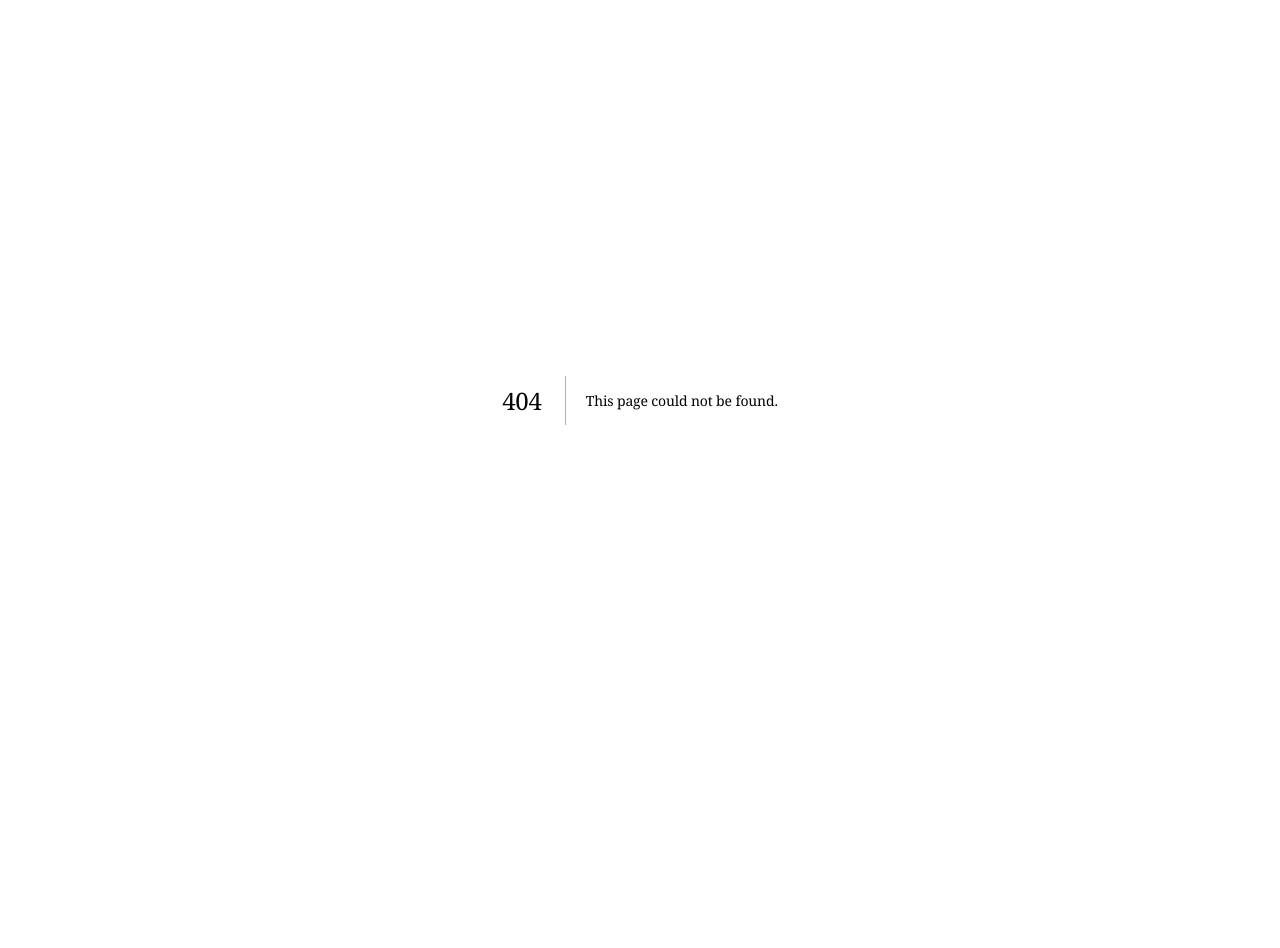
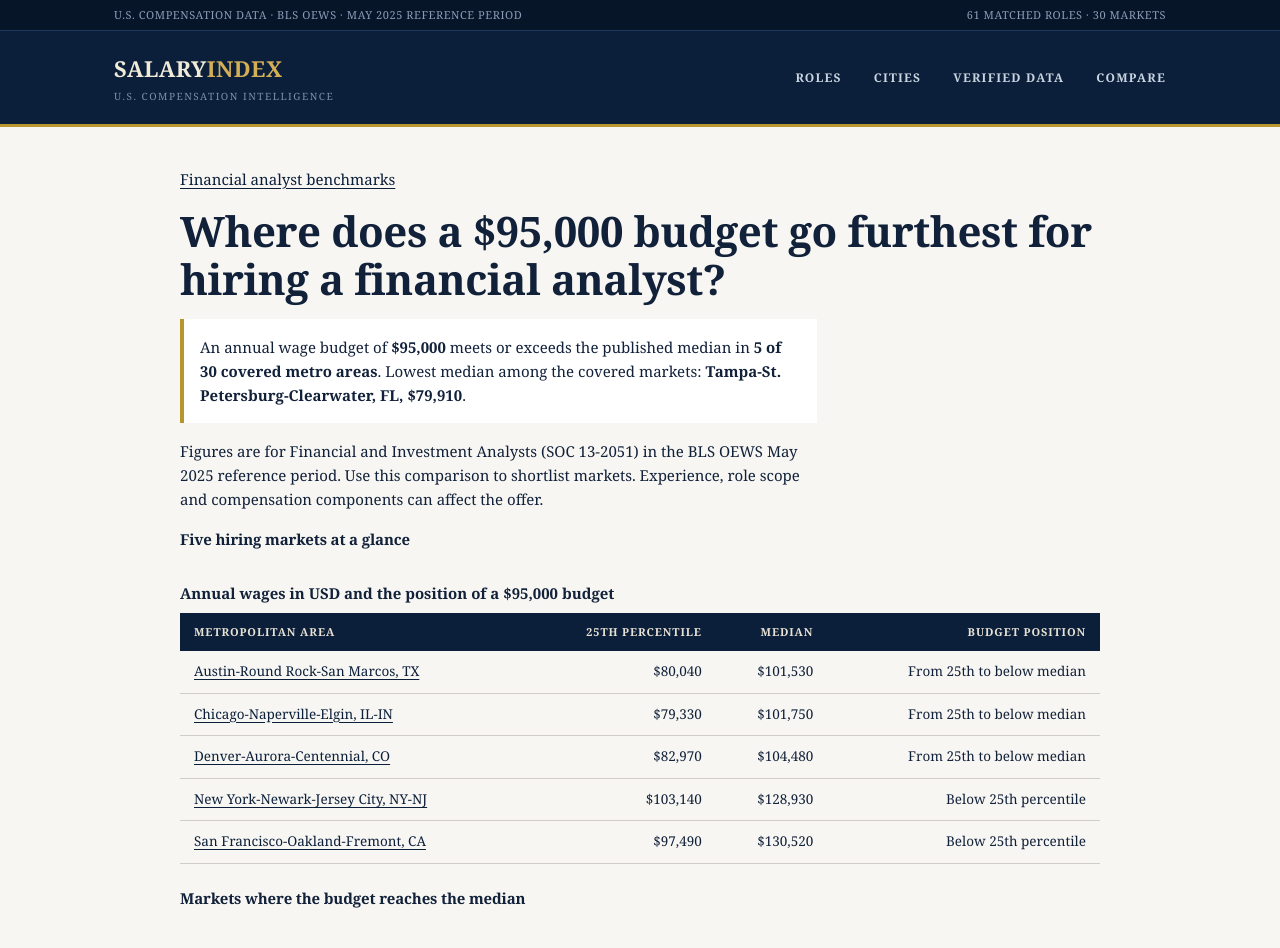
Before and after one commit to DreadStallion/salary-index, a Next.js app: page /insights/financial-analyst-budget in a window 1280 px wide. Before the commit this address had no page. Shown: the top 948 px of the page. Before the commit the page ends 800 px from the top, so only its background shows below. Built offline with nearby package versions, Linux system fonts and the light colour scheme.

Commit message:
Publish the financial analyst hiring budget comparison

```diff
--- a/app/(site)/benchmarks/[role]/page.tsx
+++ b/app/(site)/benchmarks/[role]/page.tsx
@@ -1,6 +1,6 @@
 import type { Metadata } from 'next'
 import { notFound } from 'next/navigation'
-import { BENCHMARK_PERIOD, BENCHMARK_RELEASE, BLS_METRO_WORKBOOK, BLS_TABLES, getBenchmark, getBenchmarkSlugs } from '@/data/benchmarks'
+import { BENCHMARK_PERIOD, BENCHMARK_RELEASE, FINANCIAL_ANALYST_BUDGET_PATH, BLS_METRO_WORKBOOK, BLS_TABLES, getBenchmark, getBenchmarkSlugs } from '@/data/benchmarks'
 import { formatSalary } from '@/data/salaries'
 
 type Props = { params: Promise<{ role: string }> }
@@ -42,6 +42,9 @@ export default async function BenchmarkPage({ params }: Props) {
         </p>
       )}
       <p>Figures are annual wages in U.S. dollars. Area names and codes match the BLS workbook. An unavailable cell means the source does not give a numeric value for that percentile.</p>
+      {role === 'financial-analyst' && (
+        <p><a href={FINANCIAL_ANALYST_BUDGET_PATH}>See where a $95,000 hiring budget reaches the median →</a></p>
+      )}
       <div className="benchmark-scroll" role="region" aria-label="Scrollable wage table" tabIndex={0}>
         <table className="data-table">
           <caption>Annual wage percentiles, {BENCHMARK_PERIOD}</caption>
--- a/app/(site)/benchmarks/page.tsx
+++ b/app/(site)/benchmarks/page.tsx
@@ -1,5 +1,5 @@
 import type { Metadata } from 'next'
-import { BENCHMARK_PERIOD, getBenchmark, getBenchmarkSlugs } from '@/data/benchmarks'
+import { BENCHMARK_PERIOD, FINANCIAL_ANALYST_BUDGET_PATH, getBenchmark, getBenchmarkSlugs } from '@/data/benchmarks'
 
 export const metadata: Metadata = {
   title: 'Verified U.S. salary benchmarks | SalaryIndex',
@@ -12,6 +12,7 @@ export default function BenchmarksPage() {
     <section className="benchmark">
       <h1>Verified U.S. salary benchmarks</h1>
       <p>Compare annual wages across U.S. metro areas using the {BENCHMARK_PERIOD} BLS OEWS tables. Each comparison shows the occupation and area codes used in the original source.</p>
+      <p><a href={FINANCIAL_ANALYST_BUDGET_PATH}>Hiring a financial analyst with a $95,000 budget</a></p>
       <ul className="benchmark-list">
         {getBenchmarkSlugs().sort((a, b) => (getBenchmark(a)?.occupation ?? a).localeCompare(getBenchmark(b)?.occupation ?? b)).map(slug => {
           const benchmark = getBenchmark(slug)
--- /dev/null
+++ b/app/(site)/insights/financial-analyst-budget/page.tsx
@@ -0,0 +1,68 @@
+import type { Metadata } from 'next'
+import {
+  BENCHMARK_PERIOD, BLS_METRO_WORKBOOK, FINANCIAL_ANALYST_BUDGET_PATH,
+  FINANCIAL_ANALYST_PILOT_MARKETS, getBenchmark,
+} from '@/data/benchmarks'
+import { formatSalary } from '@/data/salaries'
+
+const budget = 95000
+const title = 'Where does a $95,000 budget go furthest for hiring a financial analyst?'
+const description = 'Compare a $95,000 annual wage budget with official BLS financial analyst wages across U.S. metro areas.'
+
+export const metadata: Metadata = {
+  title: `${title} | SalaryIndex`,
+  description,
+  alternates: { canonical: `https://ussalaryindex.com${FINANCIAL_ANALYST_BUDGET_PATH}` },
+}
+
+export default function FinancialAnalystBudget() {
+  const benchmark = getBenchmark('financial-analyst')
+  if (!benchmark) throw new Error('Financial analyst benchmark is required for the budget comparison.')
+
+  const ranked = benchmark.markets.flatMap(row =>
+    row.median === null ? [] : [{ ...row, median: row.median }],
+  ).sort((a, b) => a.median - b.median)
+  const atOrAbove = ranked.filter(row => budget >= row.median)
+  const featured = ranked.filter(row => FINANCIAL_ANALYST_PILOT_MARKETS.includes(row.slug))
+
+  return (
+    <article className="benchmark">
+      <nav aria-label="Breadcrumb"><a href="/benchmarks/financial-analyst">Financial analyst benchmarks</a></nav>
+      <h1>{title}</h1>
+      <p className="benchmark-summary">
+        An annual wage budget of <strong>{formatSalary(budget)}</strong> meets or exceeds the published median in{' '}
+        <strong>{atOrAbove.length} of {ranked.length} covered metro areas</strong>.{' '}
+        Lowest median among the covered markets: <strong>{ranked[0].market}, {formatSalary(ranked[0].median)}</strong>.
+      </p>
+      <p>
+        Figures are for {benchmark.occupation} (SOC {benchmark.code}) in the BLS OEWS {BENCHMARK_PERIOD} reference period.
+        Use this comparison to shortlist markets. Experience, role scope and compensation components can affect the offer.
+      </p>
+
+      <h2>Five hiring markets at a glance</h2>
+      <div className="benchmark-scroll" role="region" aria-label="Five-market budget comparison" tabIndex={0}>
+        <table className="data-table">
+          <caption>Annual wages in USD and the position of a {formatSalary(budget)} budget</caption>
+          <thead><tr><th scope="col">Metropolitan area</th><th scope="col">25th percentile</th><th scope="col">Median</th><th scope="col">Budget position</th></tr></thead>
+          <tbody>
+            {featured.map(row => (
+              <tr key={row.area}>
+                <td><a href={`/salary/financial-analyst/${row.slug}`}>{row.market}</a></td>
+                <td>{row.p25 === null ? 'Unavailable' : formatSalary(row.p25)}</td>
+                <td>{formatSalary(row.median)}</td>
+                <td>{budget >= row.median ? 'At or above median' : row.p25 === null ? 'Below median' : budget < row.p25 ? 'Below 25th percentile' : 'From 25th to below median'}</td>
+              </tr>
+            ))}
+          </tbody>
+        </table>
+      </div>
+
+      <h2>Markets where the budget reaches the median</h2>
+      <ul className="benchmark-list">
+        {atOrAbove.map(row => <li key={row.area}>{row.market} <strong>{formatSalary(row.median)}</strong></li>)}
+      </ul>
+      <p>The comparison covers the SalaryIndex markets with a published median. It assesses annual wages and excludes employer costs.</p>
+      <p><a href="/benchmarks/financial-analyst">See every market and percentile</a> · <a href={BLS_METRO_WORKBOOK}>Download the original BLS tables</a></p>
+    </article>
+  )
+}
--- a/app/(site)/salary/[role]/[city]/page.tsx
+++ b/app/(site)/salary/[role]/[city]/page.tsx
@@ -1,4 +1,4 @@
-import { getBenchmark, BLS_METRO_WORKBOOK } from '@/data/benchmarks'
+import { getBenchmark, BLS_METRO_WORKBOOK, FINANCIAL_ANALYST_BUDGET_PATH, FINANCIAL_ANALYST_PILOT_MARKETS } from '@/data/benchmarks'
 import type { Metadata } from 'next'
 import {
   getSalaryData, getAllRoleSlugs, getAllCitySlugs,
@@ -27,7 +27,7 @@ export async function generateMetadata({ params }: Props): Promise<Metadata> {
   return {
     alternates: { canonical: `https://ussalaryindex.com/salary/${role}/${city}` },
     title: `${data.role} Salary in ${data.city}, ${data.state} (${data.updatedAt})`,
-    description: `The median ${data.role} salary in ${data.city} is ${formatSalary(data.median)}/year. Full compensation distribution: 25th percentile ${formatSalary(data.p25)}, 75th ${formatSalary(data.p75)}, 90th ${formatSalary(data.p90)}.`,
+    description: `BLS OEWS reports a median annual wage of ${formatSalary(data.median)} for ${data.role} in ${data.city} (${data.updatedAt}). Full compensation distribution: 25th percentile ${formatSalary(data.p25)}, 75th ${formatSalary(data.p75)}, 90th ${formatSalary(data.p90)}.`,
   }
 }
 
@@ -49,18 +49,18 @@ export default async function SalaryPage({ params }: Props) {
         mainEntity: [
           {
             '@type': 'Question',
-            name: `What is the average ${data.role} salary in ${data.city}?`,
+            name: `What is the median ${data.role} salary in ${data.city}?`,
             acceptedAnswer: { '@type': 'Answer', text: `The median ${data.role} salary in ${data.city}, ${data.state} is ${formatSalary(data.median)} per year (${data.source}, ${data.updatedAt}). The middle 50% earn between ${formatSalary(data.p25)} and ${formatSalary(data.p75)}.` },
           },
           {
             '@type': 'Question',
-            name: `What is the entry-level ${data.role} salary in ${data.city}?`,
-            acceptedAnswer: { '@type': 'Answer', text: `Entry-level ${data.role} positions in ${data.city} typically pay around ${formatSalary(data.p25)} per year (25th percentile). With 2–4 years of experience, salaries climb toward the median of ${formatSalary(data.median)}.` },
+            name: `What is the 25th percentile wage in ${data.city}?`,
+            acceptedAnswer: { '@type': 'Answer', text: `The 25th percentile is ${formatSalary(data.p25)} per year. The BLS figures are grouped by occupation and area.` },
           },
           {
             '@type': 'Question',
-            name: `What do senior ${data.role}s earn in ${data.city}?`,
-            acceptedAnswer: { '@type': 'Answer', text: `Senior ${data.role}s in ${data.city} earn ${formatSalary(data.p75)} at the 75th percentile and up to ${formatSalary(data.p90)} at the 90th percentile.` },
+            name: `What are the upper wage percentiles in ${data.city}?`,
+            acceptedAnswer: { '@type': 'Answer', text: `Annual wages were ${formatSalary(data.p75)} at the 75th percentile and ${formatSalary(data.p90)} at the 90th percentile.` },
           },
         ],
       },
@@ -126,15 +126,19 @@ export default async function SalaryPage({ params }: Props) {
         marginBottom: 32,
       }}>
         <p style={{ margin: 0, fontSize: 14, color: 'var(--ink)', lineHeight: 1.8 }}>
-          The median salary for <strong>{data.role}</strong> in <strong>{metro?.market ?? data.city}</strong> is{' '}
-          <strong style={{ fontFamily: 'Courier New, monospace', color: 'var(--navy)' }}>{formatSalary(data.median)}</strong> per year ({data.source}, {data.updatedAt}).
-          {occupation && metro && <> Published for {occupation.occupation} (SOC {occupation.code}) in area {metro.area}.{' '}<a href={BLS_METRO_WORKBOOK}>BLS metropolitan source</a>.</>}
+          In the {data.updatedAt} BLS OEWS estimates, the median annual wage for <strong>{occupation?.occupation ?? data.role}</strong> in <strong>{metro?.market ?? data.city}</strong> is{' '}
+          <strong style={{ fontFamily: 'Courier New, monospace', color: 'var(--navy)' }}>{formatSalary(data.median)}</strong> per year.
+          {occupation && metro && <> SOC {occupation.code}, metro code {metro.area}.{' '}<a href={BLS_METRO_WORKBOOK}>BLS metropolitan source</a>.</>}
           {' '}The middle half of wages fall between{' '}
           <strong style={{ fontFamily: 'Courier New, monospace' }}>{formatSalary(data.p25)}</strong> and{' '}
           <strong style={{ fontFamily: 'Courier New, monospace' }}>{formatSalary(data.p75)}</strong>.
         </p>
       </div>
 
+
+      {role === 'financial-analyst' && FINANCIAL_ANALYST_PILOT_MARKETS.includes(city) && (
+        <p style={{ marginBottom: 24 }}><a className="verified-benchmark-link" href={FINANCIAL_ANALYST_BUDGET_PATH}>Compare a $95,000 hiring budget across markets →</a></p>
+      )}
 
       {/* Compensation distribution */}
       <div style={{ marginBottom: 36 }}>
@@ -186,16 +190,16 @@ export default async function SalaryPage({ params }: Props) {
         <div style={{ display: 'flex', flexDirection: 'column', gap: 1 }}>
           {[
             {
-              q: `What is the average ${data.role} salary in ${data.city}?`,
+              q: `What is the median ${data.role} salary in ${data.city}?`,
               a: `The median ${data.role} salary in ${data.city}, ${data.state} is ${formatSalary(data.median)} per year (${data.source}, ${data.updatedAt}). The middle 50% of earners fall between ${formatSalary(data.p25)} and ${formatSalary(data.p75)}.`,
             },
             {
-              q: `What is the entry-level ${data.role} salary in ${data.city}?`,
-              a: `Entry-level ${data.role} positions in ${data.city} typically start around ${formatSalary(data.p25)} per year (25th percentile). With 2–4 years of experience, compensation climbs toward the market median of ${formatSalary(data.median)}.`,
+              q: `What is the 25th percentile wage in ${data.city}?`,
+              a: `The 25th percentile is ${formatSalary(data.p25)} per year. The BLS figures are grouped by occupation and area.`,
             },
             {
-              q: `What do senior ${data.role}s earn in ${data.city}?`,
-              a: `Senior ${data.role}s in ${data.city} earn ${formatSalary(data.p75)} at the 75th percentile and up to ${formatSalary(data.p90)} at the 90th percentile, reflecting 6+ years of experience and management responsibilities.`,
+              q: `What are the upper wage percentiles in ${data.city}?`,
+              a: `Annual wages were ${formatSalary(data.p75)} at the 75th percentile and ${formatSalary(data.p90)} at the 90th percentile.`,
             },
           ].map(({ q, a }, i) => (
             <details key={q} style={{ background: i % 2 === 0 ? 'white' : 'var(--paper-alt)', borderBottom: '1px solid var(--border)' }}>
--- a/app/sitemap.ts
+++ b/app/sitemap.ts
@@ -1,7 +1,7 @@
 import type { MetadataRoute } from 'next'
 
 export const dynamic = 'force-static'
-import { getBenchmarkSlugs } from '@/data/benchmarks'
+import { FINANCIAL_ANALYST_BUDGET_PATH, getBenchmarkSlugs } from '@/data/benchmarks'
 import { getAllRoleSlugs, getAllCitySlugs, getSalaryData, getOewsOccupation } from '@/data/salaries'
 
 const BASE = 'https://ussalaryindex.com'
@@ -9,12 +9,10 @@ const BASE = 'https://ussalaryindex.com'
 export default function sitemap(): MetadataRoute.Sitemap {
   const roles = getAllRoleSlugs()
   const cities = getAllCitySlugs()
-  const now = new Date().toISOString()
 
   const salaryPages = roles.flatMap(role =>
     cities.filter(city => getSalaryData(role, city)?.source === 'BLS OEWS').map(city => ({
       url: `${BASE}/salary/${role}/${city}`,
-      lastModified: now,
       changeFrequency: 'monthly' as const,
       priority: 0.8,
     }))
@@ -22,23 +20,22 @@ export default function sitemap(): MetadataRoute.Sitemap {
 
   const rolePages = roles.filter(getOewsOccupation).map(role => ({
     url: `${BASE}/role/${role}`,
-    lastModified: now,
     changeFrequency: 'monthly' as const,
     priority: 0.7,
   }))
 
   const cityPages = cities.map(city => ({
     url: `${BASE}/city/${city}`,
-    lastModified: now,
     changeFrequency: 'monthly' as const,
     priority: 0.7,
   }))
 
   return [
+    { url: `${BASE}${FINANCIAL_ANALYST_BUDGET_PATH}`, lastModified: "2026-11-19" },
     { url: `${BASE}/benchmarks` },
     ...getBenchmarkSlugs().map(role => ({ url: `${BASE}/benchmarks/${role}` })),
-    { url: BASE, lastModified: now, changeFrequency: 'weekly', priority: 1 },
-    { url: `${BASE}/cities`, lastModified: now, changeFrequency: 'monthly', priority: 0.6 },
+    { url: BASE, changeFrequency: 'weekly', priority: 1 },
+    { url: `${BASE}/cities`, changeFrequency: 'monthly', priority: 0.6 },
     ...rolePages,
     ...cityPages,
     ...salaryPages,
--- a/data/benchmarks.ts
+++ b/data/benchmarks.ts
@@ -24,3 +24,6 @@ export function getBenchmark(slug: string) {
 export function getBenchmarkSlugs() {
   return Object.keys(benchmarks)
 }
+
+export const FINANCIAL_ANALYST_BUDGET_PATH = '/insights/financial-analyst-budget'
+export const FINANCIAL_ANALYST_PILOT_MARKETS = ['chicago', 'denver', 'austin', 'new-york', 'san-francisco']
```
